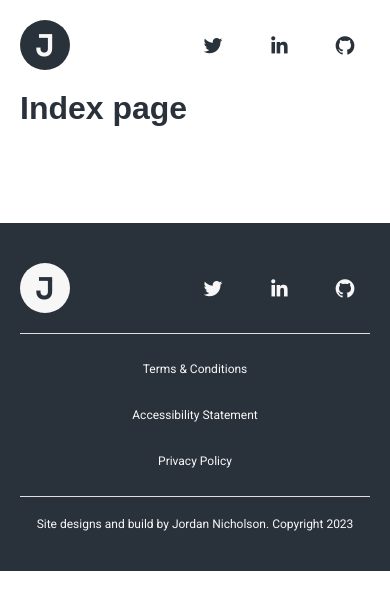
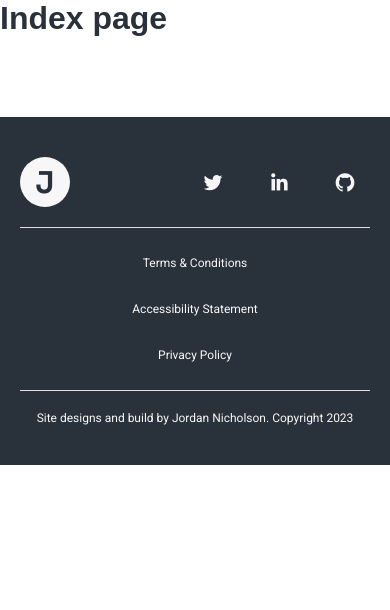
Before and after one commit to JordanNic/personal-site, a Nuxt app: page / in a window 390 px wide. Shown: the top 610 px of the page. Built offline with nearby package versions, Linux system fonts and the light colour scheme.

Commit message:
Simplified the main app.vue page and added func for mobile menu

```diff
--- a/app.vue
+++ b/app.vue
@@ -1,9 +1,15 @@
 <template>
-  <div>
-    <Navigation />
-    <div class="container">
-      <NuxtPage />
-    </div>
-    <Footer />
-  </div>
+  <NuxtPage />
+  <Footer />
 </template>
+
+<script allowJS>
+export default {
+    watch: {
+        $route() {
+            document.querySelector(".nav-links").classList.remove("nav-active");
+            document.querySelector("#mobile-menu").classList.remove("toggle");
+        },
+    },
+};
+</script>
```
